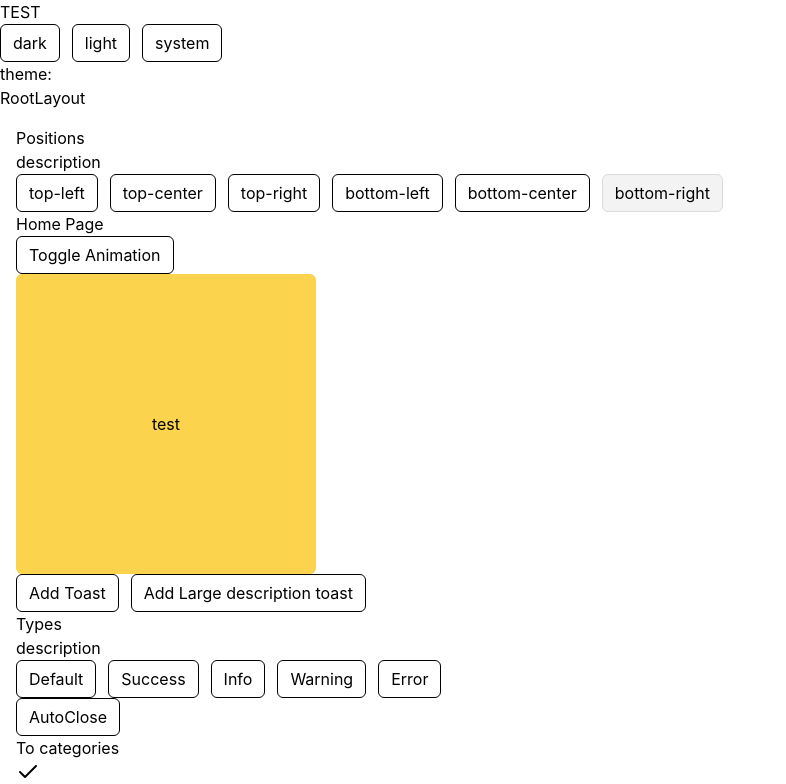
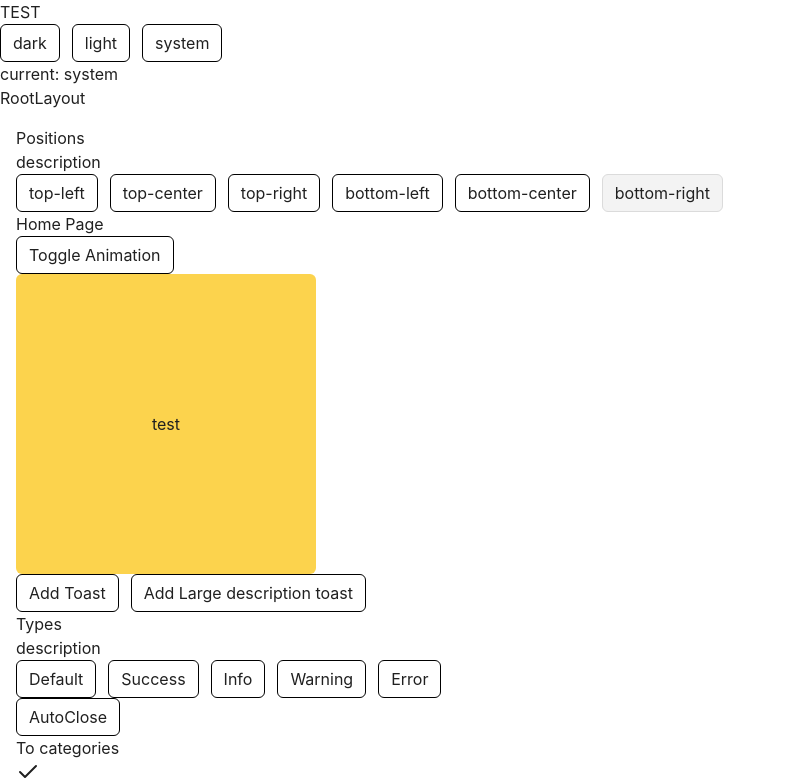
Before and after one commit to DanielEsh/react-toasts, a React (Vite) app: page / in a window 1280 px wide. Shown: the top 784 px of the page, without its empty margins (0-786 px from the left). Built offline with nearby package versions, Linux system fonts and the light colour scheme.

Commit message:
feat(themes): system theme

```diff
--- a/src/App.tsx
+++ b/src/App.tsx
@@ -11,6 +11,7 @@ import {
   ThemeProvider,
   useTheme,
 } from './modules/core/dark-mode/use-dark-mode.tsx'
+import { DarkModeToggle } from './modules/core/dark-mode/DarkModeToggle.tsx'
 
 // const HomePage = lazy(() => import('./routes/home.tsx'))
 const HomePage = lazy(async () => {
@@ -80,41 +81,16 @@ const router = createBrowserRouter([
 ])
 
 export const App = () => {
-  // const { theme, setTheme } = useTheme()
-
-  const theme = localStorage.getItem('theme')
-
-  const setTheme = (theme: string) => {
-    document.documentElement.dataset.theme = theme
-    localStorage.setItem('theme', theme)
-  }
-
   return (
-    <ThemeProvider>
+    <ThemeProvider isSystemEnabled>
       <>
         <div className="bg-surface">TEST</div>
+
+        <DarkModeToggle />
 
         <div className="flex gap-1">
           <div></div>
         </div>
-
-        <div className="flex gap-3">
-          <button
-            className="button"
-            onClick={() => setTheme('dark')}
-          >
-            dark
-          </button>
-          <button
-            className="button"
-            onClick={() => setTheme('light')}
-          >
-            light
-          </button>
-          <button className="button">system</button>
-        </div>
-
-        <div>theme: {theme}</div>
         <RouterProvider router={router} />
       </>
     </ThemeProvider>
--- /dev/null
+++ b/src/modules/core/dark-mode/DarkModeToggle.tsx
@@ -0,0 +1,32 @@
+import { useTheme } from './use-dark-mode.tsx'
+
+export const DarkModeToggle = () => {
+  const { theme, setTheme } = useTheme()
+
+  return (
+    <>
+      <div className="flex gap-3">
+        <button
+          className="button"
+          onClick={() => setTheme('dark')}
+        >
+          dark
+        </button>
+        <button
+          className="button"
+          onClick={() => setTheme('light')}
+        >
+          light
+        </button>
+        <button
+          className="button"
+          onClick={() => setTheme('system')}
+        >
+          system
+        </button>
+      </div>
+
+      <div>current: {theme}</div>
+    </>
+  )
+}
--- a/src/modules/core/dark-mode/use-dark-mode.tsx
+++ b/src/modules/core/dark-mode/use-dark-mode.tsx
@@ -3,11 +3,13 @@ import {
   ReactNode,
   useContext,
   useEffect,
+  useMemo,
   useState,
 } from 'react'
 
 export interface UseThemeProps {
   theme?: string
+  resolvedTheme?: string
   setTheme: any
 }
 
@@ -30,26 +32,50 @@ const getTheme = (key: string, fallback?: string) => {
 const colorSchemes = ['light', 'dark']
 const MEDIA = '(prefers-color-scheme: dark)'
 
-const ThemeContext = createContext<UseThemeProps | undefined>(undefined)
-const defaultContext: UseThemeProps = { setTheme: () => {} }
-export const useTheme = () => useContext(ThemeContext) ?? defaultContext
+const ThemeContext = createContext<UseThemeProps>({
+  setTheme: () => {},
+})
+export const useTheme = () => useContext(ThemeContext)
 
 interface ThemeProviderProps {
   children: ReactNode
+  isSystemEnabled?: boolean
 }
 
 export const ThemeProvider = (props: ThemeProviderProps) => {
   const storageKey = 'theme'
   const defaultTheme = 'system'
+
   const [theme, setTheme] = useState(() => getTheme(storageKey, defaultTheme))
+  const [resolvedTheme, setResolvedTheme] = useState(() => getTheme(storageKey))
+
+  const applyTheme = (theme?: string) => {
+    let resolved = theme
+
+    if (resolved === 'system' && props.isSystemEnabled) {
+      resolved = getSystemTheme()
+    }
+
+    localStorage.setItem('theme', theme!)
+    document.documentElement.dataset.theme = resolved
+    setResolvedTheme(resolved)
+  }
 
   useEffect(() => {
-    document.documentElement.dataset.theme = theme
-    localStorage.setItem('theme', theme!)
+    applyTheme(theme)
   }, [theme])
 
+  const providerValue = useMemo<UseThemeProps>(
+    () => ({
+      theme,
+      resolvedTheme,
+      setTheme,
+    }),
+    [theme],
+  )
+
   return (
-    <ThemeContext.Provider value={{ theme, setTheme }}>
+    <ThemeContext.Provider value={providerValue}>
       {props.children}
     </ThemeContext.Provider>
   )
```
